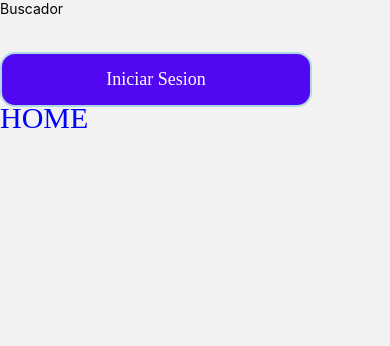
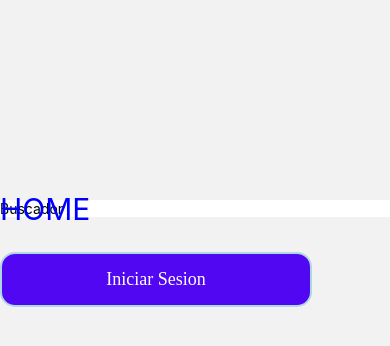
Before and after one commit to GadStam/dai-react-native, a React Native app: screen /Home in a window 390 px wide. Shown: the top 346 px of the page. Built offline with nearby package versions, Linux system fonts and the light colour scheme.

Commit message:
laburando en cards

```diff
--- a/App.js
+++ b/App.js
@@ -1,7 +1,6 @@
 import React, { useEffect, useState } from 'react';
 import { StyleSheet, Text, View, Image, ImageBackground, Button, TouchableOpacity} from 'react-native';
 import MainStack from './navigation/MainStack';
-import * as Font from 'expo-font';
 import { SafeAreaProvider } from 'react-native-safe-area-context';
 
 
@@ -9,7 +8,7 @@ export default function App() {
 
   return (
 
-    <SafeAreaProvider> <MainStack/> </SafeAreaProvider>
+ <MainStack/>
 
 
   );
--- a/screens/Home.jsx
+++ b/screens/Home.jsx
@@ -7,7 +7,7 @@ import { useNavigation } from '@react-navigation/native';
 import {searchRecipe} from '../services/platoService'
 
 const Home =({navigation})=>{
-    const [plato, setPlato] = useState();
+    const [plato, setPlato] = useState("");
 
     const [platoBuscar, setPlatoBuscar] = useState({
         lista: []
@@ -19,6 +19,8 @@ const Home =({navigation})=>{
 
         if (!plato){
           Alert.alert("Por favor ingresa un plato")
+          console.log("no escribiste")
+          console.log(plato)
         } else {
           await searchRecipe(plato).then((response) => {
             console.log("entro")
@@ -46,10 +48,12 @@ const Home =({navigation})=>{
 
             placeholder="Buscador"
             name="Buscador"
-            value={useState.plato}
+            value={plato}
             onChangeText={text => setPlato({...setPlato, plato: text}) }
 
           />
+
+
           <BotonOne
             text="Iniciar Sesion"
             title="Iniciar Sesion"
@@ -90,6 +94,10 @@ const styles = StyleSheet.create({
     top: '45%',
     color: 'blue',
     fontSize: 30,
-    fontFamily: 'Kanit-Regular'
+
   },
+  textInput:{
+    marginTop: 200,
+    backgroundColor:'white'
+  }
 });
--- a/screens/logIn.jsx
+++ b/screens/logIn.jsx
@@ -100,7 +100,7 @@ const styles = StyleSheet.create({
     marginBottom: 20,
     color: 'blue',
     fontSize:25,
-    fontFamily: 'Kanit-Regular'
+
   },
   texto:{
     marginTop:'-25%',
```
